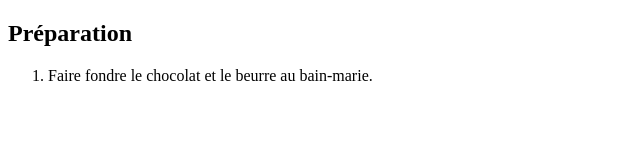
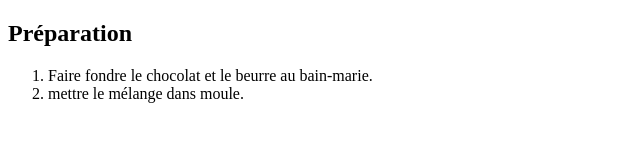
Before and after one commit to LamchatabAmine/lab-github, a plain HTML site: page index.html in a window 1280 px wide. Shown: the whole page, without its empty margins (0-640 px from the left). Drawn offline with Linux system fonts and the light colour scheme.

Commit message:
first commit on branche2

```diff
--- a/index.html
+++ b/index.html
@@ -8,6 +8,7 @@
     <h2>Préparation</h2>
     <ol>
         <li>Faire fondre le chocolat et le beurre au bain-marie.</li>
+        <li>mettre le mélange dans moule.</li>
     </ol>
 </body>
 </html>
```
